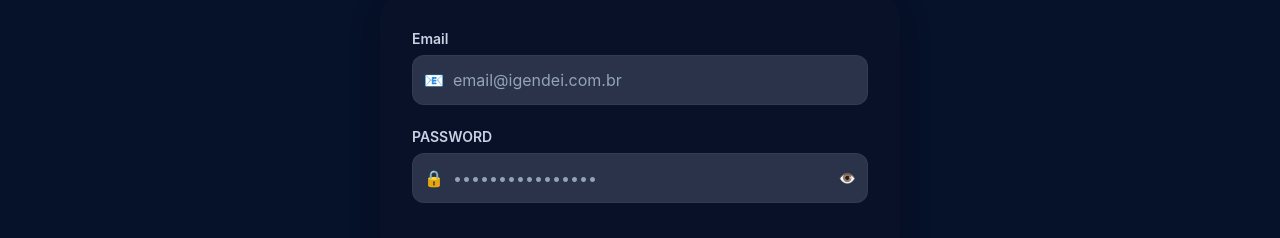
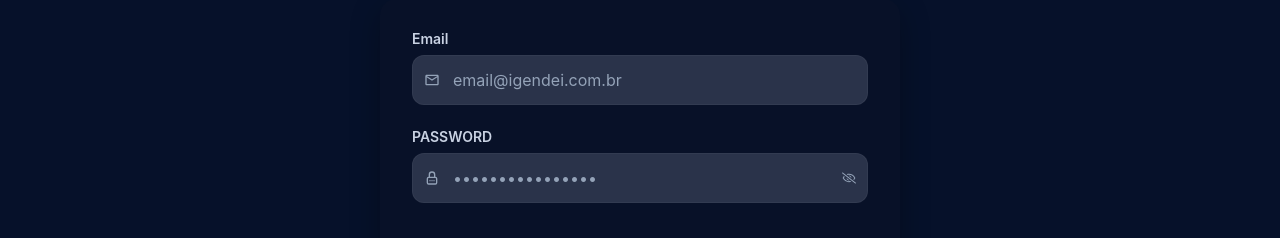
Before and after one commit to EnioSt/iGendei, a React (Vite) app: page / in a window 1280 px wide. Shown: the part 266-504 px from the top of the page. Built offline with nearby package versions, Linux system fonts and the light colour scheme.

Commit message:
finalizando os estilos dos inputs

```diff
--- a/package.json
+++ b/package.json
@@ -13,6 +13,7 @@
     "@tailwindcss/vite": "^4.2.2",
     "react": "^19.2.4",
     "react-dom": "^19.2.4",
+    "react-icons": "^5.6.0",
     "react-router-dom": "^7.13.2",
     "tailwindcss": "^4.2.2"
   },
--- a/src/pages/login/index.jsx
+++ b/src/pages/login/index.jsx
@@ -1,6 +1,9 @@
 import { useState } from "react";
 import FormLogin from "../../components/forms/formLogin";
 import Input from "../../components/forms/input";
+import { MdOutlineEmail } from "react-icons/md";
+import { TbLockPassword } from "react-icons/tb";
+import { FaRegEyeSlash } from "react-icons/fa";
 
 const Login = () => {
   const [email, setEmail] = useState("");
@@ -14,7 +17,11 @@ const Login = () => {
         placeholder="email@igendei.com.br"
         value={email}
         onChange={(e) => setEmail(e.target.value)}
-        icon={<span>📧</span>}
+        icon={
+          <span>
+            <MdOutlineEmail />
+          </span>
+        }
       />
       <Input
         id="password"
@@ -23,14 +30,18 @@ const Login = () => {
         placeholder="••••••••••••••••"
         value={password}
         onChange={(e) => setPassword(e.target.value)}
-        icon={<span>🔒</span>}
+        icon={
+          <span>
+            <TbLockPassword />
+          </span>
+        }
       >
         <button
-          className="cursor-pointer"
+          className="cursor-pointer text-(--foreground-subtle)"
           type="button"
           aria-label="Toggle password visibility"
         >
-          👁️
+          <FaRegEyeSlash />
         </button>
       </Input>
     </FormLogin>
```
Also changed, not shown: 1 other file (tests, documents, lock files or other folders).
